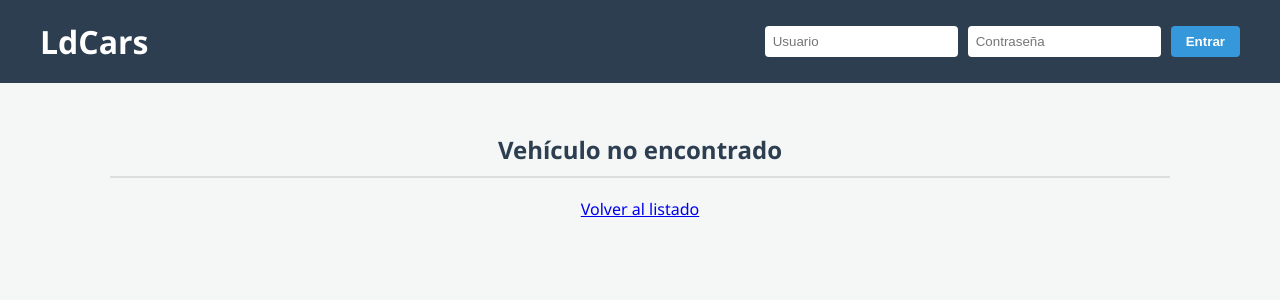
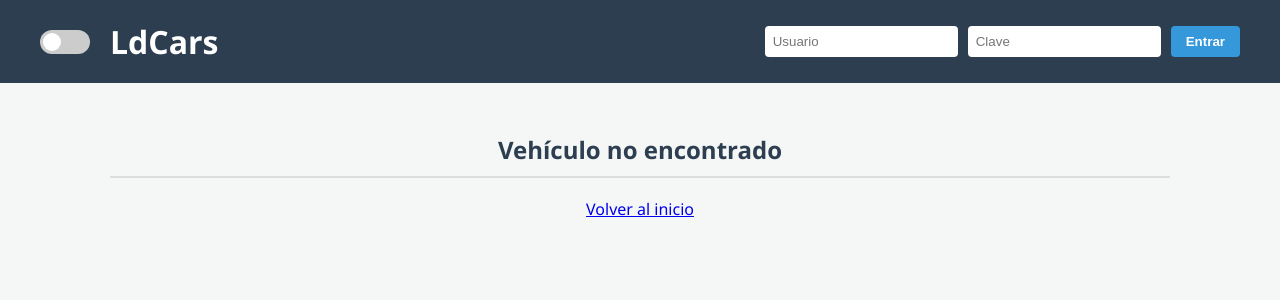
Before and after one commit to jonnett/ldcars-project, a React (Vite) app: page /vehiculo/1 in a window 1280 px wide. Shown: the top 300 px of the page. Built offline with nearby package versions, Linux system fonts and the light colour scheme.

Commit message:
V1.0.3
se agregó un modo oscuro y claro, junto con una correcion en un botón del detalle del vehiculo y se añadio imagenes al detalle del vehiculo

```diff
--- a/src/App.css
+++ b/src/App.css
@@ -92,3 +92,70 @@ button:hover { opacity: 0.9; }
   width: 200px;
   box-shadow: 0 2px 4px rgba(0,0,0,0.1);
 }
+
+.theme-switch {
+  position: relative;
+  display: inline-block;
+  width: 50px;
+  height: 24px;
+}
+
+.theme-switch input {
+  opacity: 0;
+  width: 0;
+  height: 0;
+}
+
+.slider {
+  position: absolute;
+  cursor: pointer;
+  top: 0; left: 0; right: 0; bottom: 0;
+  background-color: #ccc;
+  transition: .4s;
+  border-radius: 24px;
+}
+
+.slider:before {
+  position: absolute;
+  content: "";
+  height: 18px; width: 18px;
+  left: 3px; bottom: 3px;
+  background-color: white;
+  transition: .4s;
+  border-radius: 50%;
+}
+
+input:checked + .slider {
+  background-color: #3498db;
+}
+
+input:checked + .slider:before {
+  transform: translateX(26px);
+}
+
+/* Colores para el Modo Oscuro */
+body.dark-mode {
+  background-color: #1a1a2e;
+  color: #e6e6e6;
+}
+
+body.dark-mode h2,
+body.dark-mode h3 {
+  color: #3498db;
+}
+
+body.dark-mode .item-card,
+body.dark-mode .crud-form,
+body.dark-mode .detalle-card {
+  background-color: #16213e !important;
+  color: #e6e6e6 !important;
+  border-color: #0f3460 !important;
+  box-shadow: 0 4px 6px rgba(0,0,0,0.5);
+}
+
+body.dark-mode input,
+body.dark-mode select {
+  background-color: #0f3460;
+  color: white;
+  border: 1px solid #3498db;
+}
--- a/src/App.tsx
+++ b/src/App.tsx
@@ -1,6 +1,6 @@
 import { BrowserRouter, Routes, Route } from 'react-router-dom';
 import { AuthProvider, AuthContext } from './context/AuthContext';
-import { useContext, useState } from 'react';
+import { useContext, useState, useEffect } from 'react';
 import Carrusel from './components/Carrusel';
 import Vehiculos from './pages/Vehiculos';
 import Articulos from './pages/Articulos';
@@ -12,64 +12,72 @@ const NavBar = () => {
   const [user, setUser] = useState('');
   const [pass, setPass] = useState('');
 
+  // Estado para el Modo Oscuro
+  const [isDark, setIsDark] = useState(() => localStorage.getItem('ldcars_theme') === 'dark');
+
+  // Efecto que aplica la clase al <body> según el estado
+  useEffect(() => {
+    if (isDark) {
+      document.body.classList.add('dark-mode');
+      localStorage.setItem('ldcars_theme', 'dark');
+    } else {
+      document.body.classList.remove('dark-mode');
+      localStorage.setItem('ldcars_theme', 'light');
+    }
+  }, [isDark]);
+
   const handleLogin = (e: React.FormEvent) => {
     e.preventDefault();
     auth?.login(user, pass);
-    setUser('');
-    setPass('');
+    setUser(''); setPass('');
   };
 
   return (
-    <header style={{ display: 'flex', justifyContent: 'space-between', alignItems: 'center', padding: '20px 40px', backgroundColor: '#2c3e50', color: 'white' }}>
-      <h1 style={{ margin: 0 }}>LdCars</h1>
+    <header style={{ display: 'flex', justifyContent: 'space-between', alignItems: 'center', padding: '20px 40px', backgroundColor: '#2c3e50', color: 'white', flexWrap: 'wrap', gap: '15px' }}>
 
-      {/* Sistema de Login en el Header */}
+      {/* SECCIÓN IZQUIERDA: Switch y Logo */}
+      <div style={{ display: 'flex', alignItems: 'center', gap: '20px' }}>
+        <label className="theme-switch" title="Cambiar a Modo Oscuro/Claro">
+          <input type="checkbox" checked={isDark} onChange={() => setIsDark(!isDark)} />
+          <span className="slider"></span>
+        </label>
+        <h1 style={{ margin: 0 }}>LdCars</h1>
+      </div>
+
+      {/* SECCIÓN DERECHA: Login */}
       {auth?.esAdmin ? (
         <div style={{ display: 'flex', alignItems: 'center', gap: '15px' }}>
-          <span style={{ fontWeight: 'bold', color: '#2ecc71' }}>Modo Administrador Activo</span>
-          <button onClick={auth.logout} style={{ padding: '8px 15px', cursor: 'pointer', background: '#e74c3c', color: 'white', border: 'none', borderRadius: '4px' }}>
-            Cerrar Sesión
-          </button>
+          <span style={{ fontWeight: 'bold', color: '#2ecc71' }}>Modo Administrador</span>
+          <button onClick={auth.logout} style={{ padding: '8px 15px', cursor: 'pointer', background: '#e74c3c', color: 'white', border: 'none', borderRadius: '4px' }}>Cerrar Sesión</button>
         </div>
       ) : (
         <form onSubmit={handleLogin} style={{ display: 'flex', gap: '10px' }}>
-          <input
-            placeholder="Usuario"
-            value={user} onChange={e => setUser(e.target.value)}
-            style={{ padding: '8px', borderRadius: '4px', border: 'none' }}
-          />
-          <input
-            type="password"
-            placeholder="Contraseña"
-            value={pass} onChange={e => setPass(e.target.value)}
-            style={{ padding: '8px', borderRadius: '4px', border: 'none' }}
-          />
-          <button type="submit" style={{ padding: '8px 15px', cursor: 'pointer', background: '#3498db', color: 'white', border: 'none', borderRadius: '4px' }}>
-            Entrar
-          </button>
+          <input placeholder="Usuario" value={user} onChange={e => setUser(e.target.value)} style={{ padding: '8px', borderRadius: '4px', border: 'none' }} />
+          <input type="password" placeholder="Clave" value={pass} onChange={e => setPass(e.target.value)} style={{ padding: '8px', borderRadius: '4px', border: 'none' }} />
+          <button type="submit" style={{ padding: '8px 15px', cursor: 'pointer', background: '#3498db', color: 'white', border: 'none', borderRadius: '4px' }}>Entrar</button>
         </form>
       )}
     </header>
   );
 };
 
-// Componente que junta todo como quería tu compañero
 const InicioCompleto = () => (
   <>
     <Carrusel />
     <Vehiculos />
     <Articulos />
 
-    <section style={{ marginTop: '50px' }}>
+    {/* SECCIÓN DE COLABORADORES RESTAURADA */}
+    <section style={{ marginTop: '50px', paddingBottom: '40px' }}>
       <h2>Nuestro Equipo</h2>
       <div className="team-grid" style={{ display: 'grid', gridTemplateColumns: 'repeat(auto-fit, minmax(220px, 1fr))', gap: '20px', marginTop: '20px' }}>
         <div className="item-card" style={{ textAlign: 'center' }}>
-          <h3>Juan Pérez</h3>
-          <p style={{ color: '#7f8c8d' }}>Gerente de Ventas</p>
+          <h3 style={{ margin: '10px 0' }}>Juan Pérez</h3>
+          <p style={{ color: '#7f8c8d', fontWeight: 'bold', margin: 0 }}>Gerente de Ventas</p>
         </div>
         <div className="item-card" style={{ textAlign: 'center' }}>
-          <h3>Ana Gómez</h3>
-          <p style={{ color: '#7f8c8d' }}>Jefa de Operaciones</p>
+          <h3 style={{ margin: '10px 0' }}>Ana Gómez</h3>
+          <p style={{ color: '#7f8c8d', fontWeight: 'bold', margin: 0 }}>Jefa de Operaciones</p>
         </div>
       </div>
     </section>
@@ -84,10 +92,7 @@ function App() {
           <NavBar />
           <main className="dashboard-grid">
             <Routes>
-              {/* Ruta principal: Muestra absolutamente todo */}
               <Route path="/" element={<InicioCompleto />} />
-
-              {/* Ruta dinámica para cumplir la rúbrica */}
               <Route path="/vehiculo/:id" element={<DetalleVehiculo />} />
             </Routes>
           </main>
--- a/src/pages/DetalleVehiculo.tsx
+++ b/src/pages/DetalleVehiculo.tsx
@@ -3,18 +3,17 @@ import { useParams, Link } from 'react-router-dom';
 import type { Vehiculo } from '../types/index';
 
 export default function DetalleVehiculo() {
-  // useParams captura el ID de la URL (Ej: /vehiculo/12345)
   const { id } = useParams();
   const [vehiculo, setVehiculo] = useState<Vehiculo | null>(null);
 
   useEffect(() => {
+    // Hace scroll automático hacia arriba al entrar al detalle
+    window.scrollTo(0, 0);
     const guardados = localStorage.getItem('ldcars_vehiculos');
     if (guardados) {
       const listaVehiculos: Vehiculo[] = JSON.parse(guardados);
       const encontrado = listaVehiculos.find(v => v.id === id);
-      if (encontrado) {
-        setVehiculo(encontrado);
-      }
+      if (encontrado) setVehiculo(encontrado);
     }
   }, [id]);
 
@@ -22,28 +21,48 @@ export default function DetalleVehiculo() {
     return (
       <div style={{ textAlign: 'center', marginTop: '50px' }}>
         <h2>Vehículo no encontrado</h2>
-        <Link to="/vehiculos">Volver al listado</Link>
+        <Link to="/">Volver al inicio</Link>
       </div>
     );
   }
 
+  // Imagen por defecto por si el vehículo no tiene URL de imagen guardada
+  const imagenMostrar = vehiculo.imagen || "https://images.unsplash.com/photo-1533473359331-0135ef1b58bf?auto=format&fit=crop&w=800&q=80";
+
   return (
-    <div style={{ maxWidth: '600px', margin: '40px auto', background: 'white', padding: '30px', borderRadius: '12px', boxShadow: '0 4px 6px rgba(0,0,0,0.1)' }}>
-      <h2 style={{ borderBottom: '2px solid #2c3e50', paddingBottom: '10px' }}>Detalle del Vehículo</h2>
-      <div style={{ fontSize: '1.2rem', lineHeight: '1.8', marginTop: '20px' }}>
-        <p><strong>Marca:</strong> {vehiculo.marca}</p>
-        <p><strong>Modelo:</strong> {vehiculo.modelo}</p>
-        <p><strong>Año:</strong> {vehiculo.anio}</p>
-        <p><strong>Patente:</strong> {vehiculo.patente}</p>
-        <p><strong>Color:</strong> {vehiculo.color}</p>
-        <p><strong>Estado:</strong> {vehiculo.estado.toUpperCase()}</p>
-        <p style={{ fontSize: '1.8rem', color: '#2c3e50', fontWeight: 'bold', marginTop: '15px' }}>
-          Precio: ${vehiculo.precio.toLocaleString()}
-        </p>
+    <div className="detalle-card" style={{ maxWidth: '900px', margin: '40px auto', background: 'white', padding: '30px', borderRadius: '12px', boxShadow: '0 4px 10px rgba(0,0,0,0.1)' }}>
+      <div style={{ display: 'flex', gap: '30px', flexWrap: 'wrap', alignItems: 'center' }}>
+
+        {/* Lado Izquierdo: Foto */}
+        <div style={{ flex: '1 1 400px' }}>
+          <img
+            src={imagenMostrar}
+            alt={`${vehiculo.marca} ${vehiculo.modelo}`}
+            style={{ width: '100%', borderRadius: '8px', objectFit: 'cover', boxShadow: '0 4px 8px rgba(0,0,0,0.2)' }}
+          />
+        </div>
+
+        {/* Lado Derecho: Detalles */}
+        <div style={{ flex: '1 1 300px', display: 'flex', flexDirection: 'column' }}>
+          <h2 style={{ borderBottom: '2px solid #3498db', paddingBottom: '10px', marginTop: 0, fontSize: '2.5rem' }}>
+            {vehiculo.marca} {vehiculo.modelo}
+          </h2>
+          <div style={{ fontSize: '1.2rem', lineHeight: '1.8', marginTop: '10px' }}>
+            <p><strong>Año de Fabricación:</strong> {vehiculo.anio}</p>
+            <p><strong>Patente:</strong> {vehiculo.patente}</p>
+            <p><strong>Color:</strong> {vehiculo.color}</p>
+            <p><strong>Estado Actual:</strong> {vehiculo.estado.toUpperCase()}</p>
+            <p style={{ fontSize: '2.2rem', color: '#3498db', fontWeight: 'bold', margin: '20px 0' }}>
+              ${vehiculo.precio.toLocaleString()}
+            </p>
+          </div>
+        </div>
+
       </div>
-      <div style={{ marginTop: '30px', textAlign: 'center' }}>
-        <Link to="/vehiculos" style={{ padding: '10px 20px', background: '#2c3e50', color: 'white', textDecoration: 'none', borderRadius: '6px', fontWeight: 'bold' }}>
-          Volver al listado
+
+      <div style={{ marginTop: '40px', textAlign: 'center' }}>
+        <Link to="/" style={{ padding: '12px 30px', background: '#e74c3c', color: 'white', textDecoration: 'none', borderRadius: '6px', fontWeight: 'bold', fontSize: '1.1rem' }}>
+          ← Volver al Catálogo
         </Link>
       </div>
     </div>
--- a/src/types/index.ts
+++ b/src/types/index.ts
@@ -1,5 +1,3 @@
-// src/types/index.ts
-
 export interface Usuario {
   username: string;
   isAdmin: boolean;
@@ -14,6 +12,7 @@ export interface Vehiculo {
   modelo: string;
   marca: string;
   precio: number;
+  imagen?: string;
 }
 
 export interface Articulo {
```
